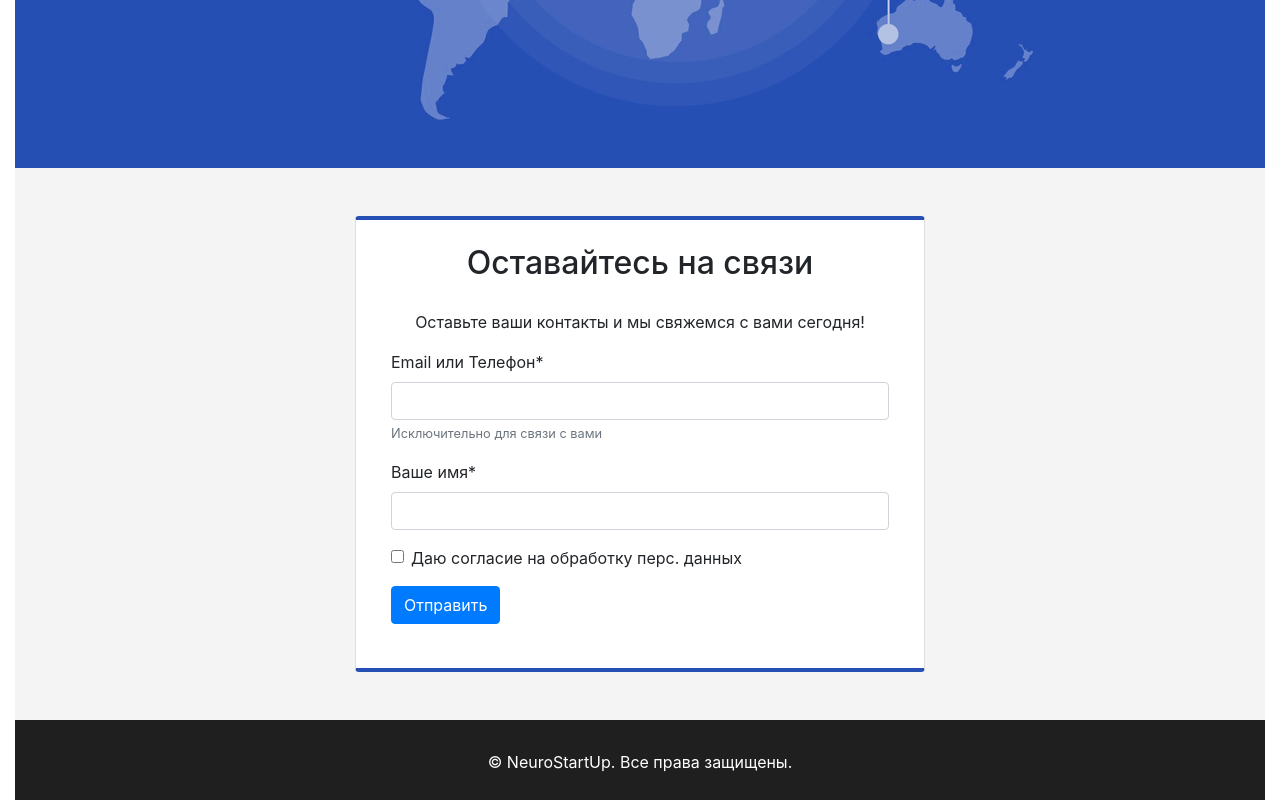
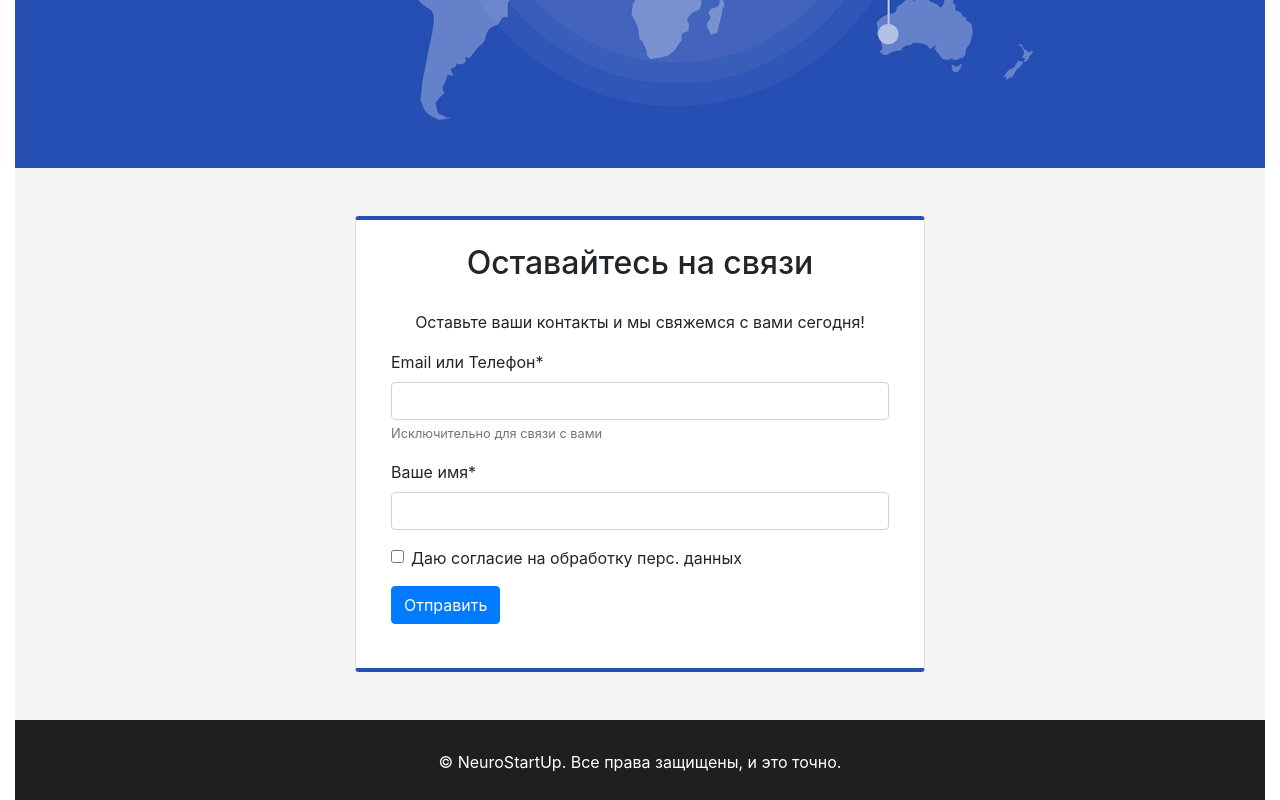
Before and after one commit to EkaterinaMozolina97/Conflict, a plain HTML site: page index.html in a window 1280 px wide. Shown: the part 689-1489 px from the top of the page. Drawn offline with Linux system fonts and the light colour scheme.

Commit message:
fix access

```diff
--- a/index.html
+++ b/index.html
@@ -79,7 +79,7 @@
             </section>
         </main>
         <footer>
-            <p class="text-center">&copy; NeuroStartUp. Все права защищены.</p>
+            <p class="text-center">&copy; NeuroStartUp. Все права защищены, и это точно.</p>
         </footer>
     </div>
 </div>
```
